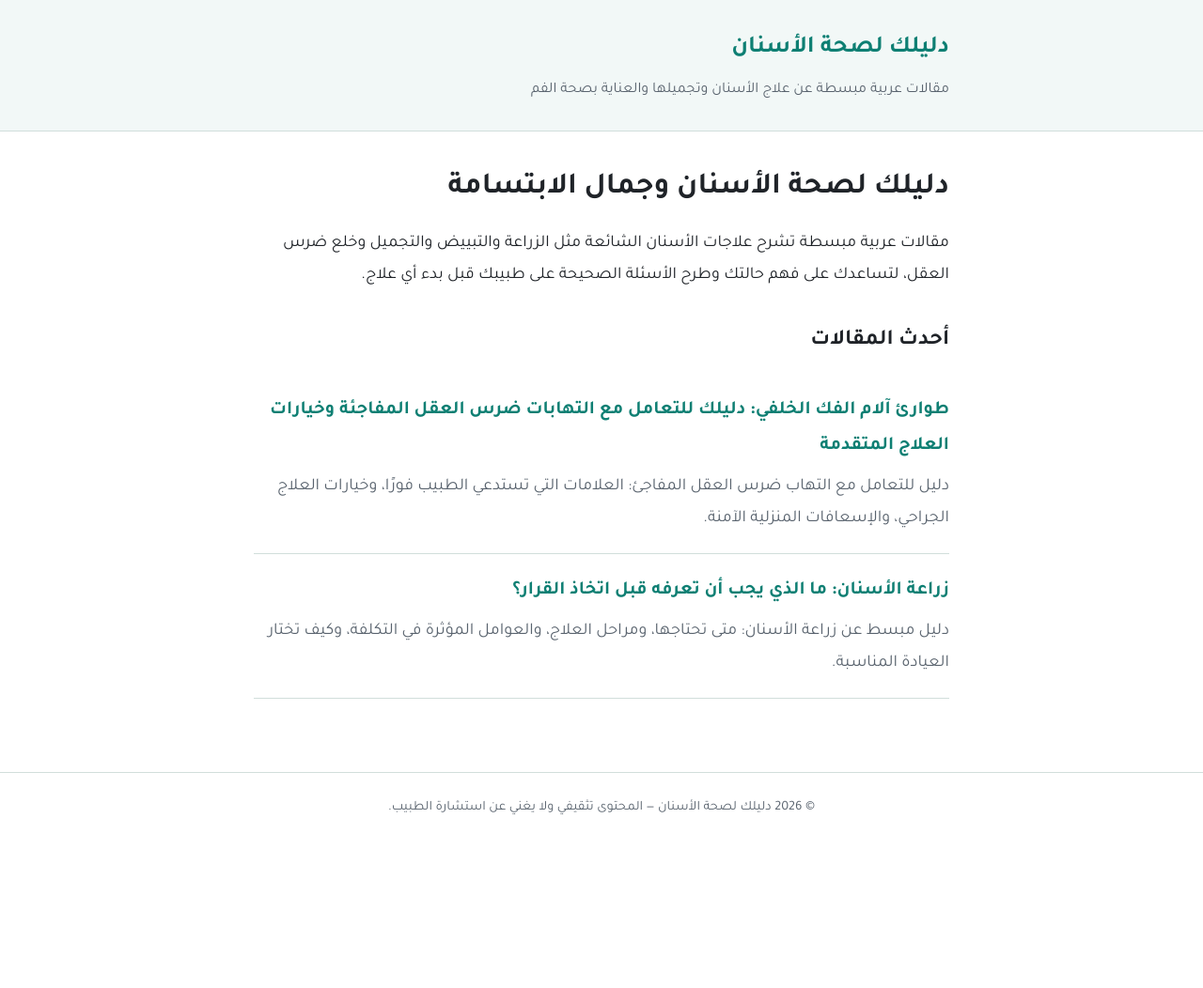
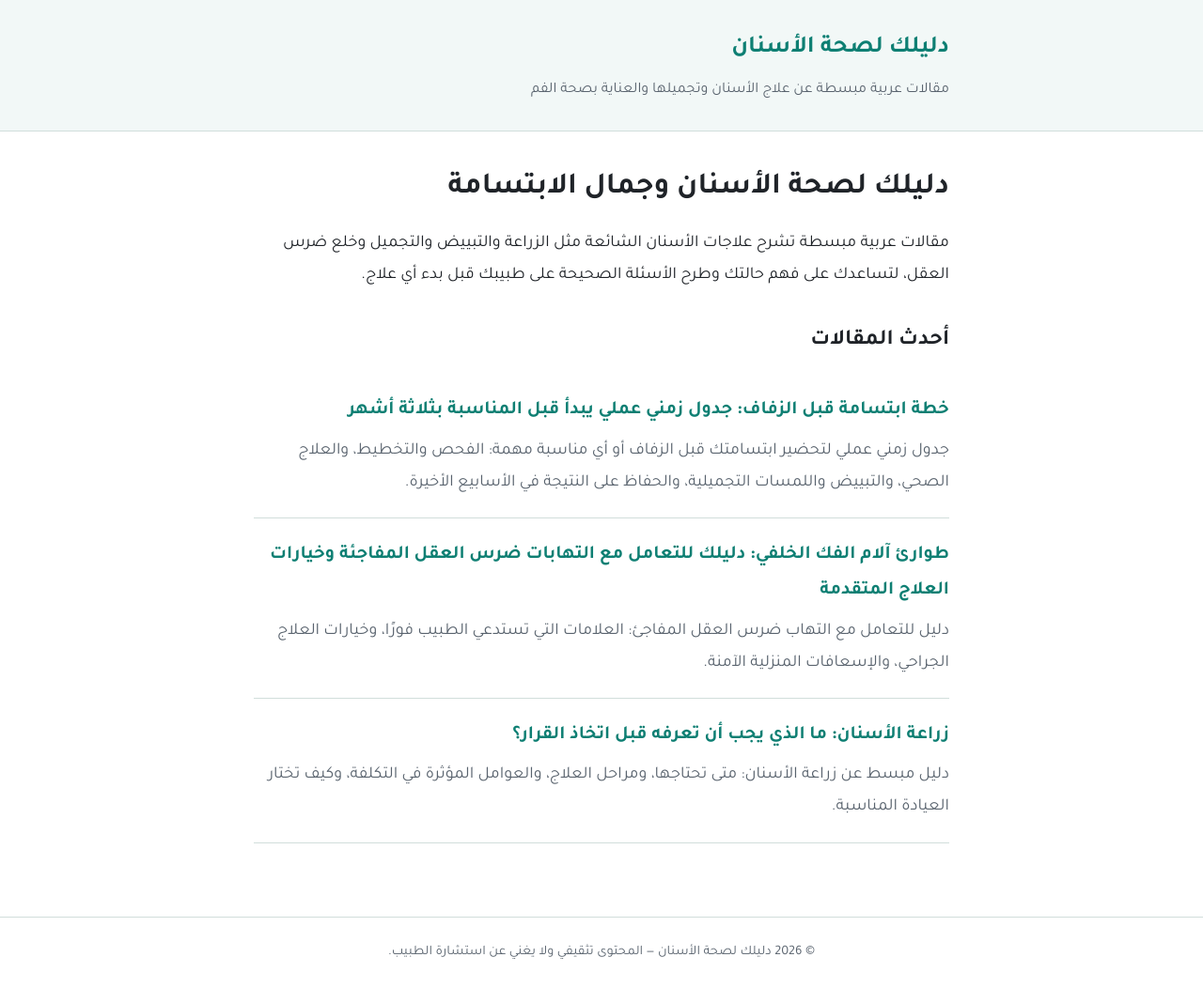
Before and after one commit to daleel-hub/dental-health-guide, a Jekyll site: the page built from index.html, in a window 1280 px wide. Shown: the whole page at 94% size. Built offline with Jekyll 4.4.1, drawn with Linux system fonts in a browser that asks for light colours; before the commit the page ends 900 px from its top, so only the background shows below that; some of the changed lines change nothing that is shown.

Commit message:
Add new article

```diff
--- a/_config.yml
+++ b/_config.yml
@@ -11,3 +11,4 @@ plugins:
   - jekyll-sitemap
 exclude:
   - README.md
+future: true
--- /dev/null
+++ b/_posts/2026-10-29-wedding-smile-plan.md
@@ -0,0 +1,79 @@
+---
+layout: post
+title: "خطة ابتسامة قبل الزفاف: جدول زمني عملي يبدأ قبل المناسبة بثلاثة أشهر"
+description: "جدول زمني عملي لتحضير ابتسامتك قبل الزفاف أو أي مناسبة مهمة: الفحص والتخطيط، والعلاج الصحي، والتبييض واللمسات التجميلية، والحفاظ على النتيجة في الأسابيع الأخيرة."
+date: 2026-10-29
+---
+
+يقضي العروسان شهورًا في التحضير لكل تفاصيل يوم الزفاف، من القاعة إلى الفستان إلى التصوير، لكن الابتسامة كثيرًا ما تأتي في آخر القائمة. ثم قبل أسبوع من المناسبة يبدأ البحث المتعجل عن حل سريع، فيضطر الشخص إلى قبول خيارات محدودة أو تأجيل ما كان يحتاجه فعلًا. الحقيقة أن معظم تحسينات الابتسامة تحتاج إلى وقت كاف، سواء كانت تبييضًا بسيطًا أو تصميم ابتسامة متكاملًا. في هذا المقال نقدم جدولًا زمنيًا عمليًا يساعد العروس والعريس، وكذلك كل من يستعد لمناسبة مهمة، على الوصول إلى ابتسامة واثقة دون ضغط أو مفاجآت.
+
+## قبل المناسبة بثلاثة أشهر: الفحص والتخطيط
+
+### ابدأ بزيارة شاملة
+
+الخطوة الأولى هي فحص كامل للأسنان واللثة مع الأشعة اللازمة. الهدف هنا ليس التجميل بعد، بل اكتشاف أي مشكلة صحية قد تحتاج إلى علاج، مثل تسوس مخفي أو التهاب لثة أو ضرس عقل يسبب ألمًا متكررًا. علاج هذه الأمور مبكرًا يمنع ظهورها فجأة قبل المناسبة بأيام.
+
+### حدد هدفك بوضوح
+
+اسأل نفسك: ما الذي يزعجني في ابتسامتي؟ هل هو اللون فقط؟ أم الشكل أيضًا؟ أم فراغات بين الأسنان؟ أم أسنان مكسورة الحواف؟ إجابتك تحدد الطريق، وتساعد الطبيب على اقتراح الخيار المناسب.
+
+### ناقش الخيارات والتكلفة
+
+إذا كانت المشكلة تتعلق بالشكل واللون معًا، فقد يقترح الطبيب تصميم ابتسامة بالقشور. وهنا من الطبيعي أن تسأل عن [سعر هوليود سمايل في مصر](https://professorsdentalclinic.com/service/هوليود-سمايل/)، خاصة إذا كنت تقارن بين العلاج في مصر وبلد آخر. لكن اطلب أن تكون الإجابة مبنية على حالتك: عدد الأسنان المطلوبة، ونوع المادة، والعلاجات التمهيدية، ومدة العمل. ومع خطة واضحة يمكنك توزيع الميزانية على الفترة المتاحة قبل المناسبة.
+
+## قبل المناسبة بشهرين: العلاج الصحي والتمهيدي
+
+### علاج التسوس واللثة
+
+خلال هذه المرحلة يعالج الطبيب أي تسوس، وينظف الجير، ويعالج التهابات اللثة. اللثة السليمة شرط أساسي لنجاح أي إجراء تجميلي، كما أنها تمنح الابتسامة إطارًا ورديًا صحيًا يظهر بوضوح في الصور.
+
+### الإجراءات الجراحية إن وجدت
+
+إذا كان هناك ضرس عقل يحتاج إلى خلع أو سن يحتاج إلى علاج عصب، فهذا هو الوقت المناسب. التعافي من هذه الإجراءات يحتاج إلى أيام أو أسابيع، ولا يصح تأجيلها إلى الأسابيع الأخيرة.
+
+### تصميم الابتسامة التجريبي
+
+إذا قررت تصميم الابتسامة، يبدأ الطبيب بأخذ المقاسات والصور، وقد يعرض عليك نموذجًا تجريبيًا يوضع مؤقتًا على أسنانك لترى الشكل المقترح وتبدي ملاحظاتك قبل التنفيذ النهائي.
+
+## قبل المناسبة بشهر: التبييض واللمسات التجميلية
+
+### توقيت التبييض
+
+يفضل أن يتم التبييض قبل المناسبة بثلاثة إلى أربعة أسابيع، ليتاح وقت لهدوء أي حساسية مؤقتة ولاستقرار اللون، ولإجراء جلسة إضافية إن احتجت إليها. ويبحث كثيرون عن [تبييض الأسنان في الشيخ زايد](https://professorsdentalclinic.com/service/تبييض-الأسنان/) أو في المناطق القريبة لتسهيل الوصول إلى الجلسات والمتابعة خلال فترة التحضير المزدحمة.
+
+### تركيب القشور بعد التبييض
+
+إذا كنت ستجمع بين التبييض والقشور، فالقاعدة أن تبيض الأسنان الطبيعية أولًا، ثم يختار الطبيب لون القشور ليتناسب مع اللون الجديد. هذا يمنع اختلاف الألوان بين الأسنان الطبيعية والتجميلية.
+
+### حلول للحالات البسيطة
+
+إذا كانت لديك مشكلة صغيرة مثل كسر بسيط في حافة سن أو فراغ ضيق، فقد يكفي استخدام الحشوات التجميلية بلون الأسنان، وهو إجراء سريع ومحافظ يمكن إنجازه في جلسة واحدة غالبًا. وإذا كانت لديك أسنان مائلة بشكل خفيف، فاسأل الطبيب عن إمكانية تحسين مظهرها بالتجميل المحافظ بدلًا من التقويم الطويل، مع فهم حدود هذا الحل وما يمكن أن يقدمه في وقت قصير.
+
+## الأسبوعان الأخيران: الحفاظ على النتيجة
+
+### عادات يومية
+
+* قلل من القهوة والشاي والمشروبات الملونة قدر الإمكان.
+* اشطف فمك بالماء بعد تناول الأطعمة الملونة.
+* استخدم الخيط يوميًا لتجنب أي التهاب مفاجئ في اللثة.
+* تجنب تجربة أي منتجات تبييض منزلية جديدة دون استشارة الطبيب.
+
+### جلسة تلميع أخيرة
+
+يمكن ترتيب زيارة قصيرة قبل المناسبة بأيام لتلميع الأسنان والتأكد من أن كل شيء على ما يرام، خاصة إذا كنت قد ركبت قشورًا حديثًا.
+
+### نصيحة للصور
+
+الابتسامة الطبيعية المريحة تظهر أجمل في الصور من الابتسامة المتكلفة. تدرب أمام المرآة على ابتسامة تشعر معها بالراحة، وتذكر أن الثقة جزء من جمال الابتسامة.
+
+### إذا لم يتبق إلا وقت قصير
+
+إذا اكتشفت قبل أسابيع قليلة فقط أنك تحتاج إلى تحسين ابتسامتك، فلا تستسلم للحلول العشوائية. اطلب من الطبيب ما يمكن إنجازه بأمان في الوقت المتاح، مثل التنظيف والتلميع وجلسة تبييض واحدة أو حشوة تجميلية بسيطة، وأجل الإجراءات الكبيرة إلى ما بعد المناسبة حين يتوفر الوقت الكافي للتخطيط والتنفيذ بدقة.
+
+### للعريس أيضًا
+
+كثير من النصائح الموجهة للعرائس تنطبق تمامًا على العرسان. فالصور العائلية والفيديو يظهران الابتسامة من زوايا متعددة، وتنظيف الجير الناتج عن التدخين أو القهوة وعلاج أي سن مكسور يمنح العريس مظهرًا أكثر حيوية وثقة في يومه.
+
+## الخلاصة
+
+ابتسامة يوم الزفاف تستحق تخطيطًا مثل باقي التفاصيل. ابدأ قبل ثلاثة أشهر بالفحص وتحديد الهدف، وعالج المشكلات الصحية في الشهر التالي، ثم انتقل إلى التبييض واللمسات التجميلية قبل المناسبة بشهر، واحرص على الحفاظ على النتيجة في الأسابيع الأخيرة. ومع طبيب يشرح لك الخيارات بوضوح ويضع لك جدولًا واقعيًا، ستصل إلى يومك المهم بابتسامة واثقة وصحية.
```
